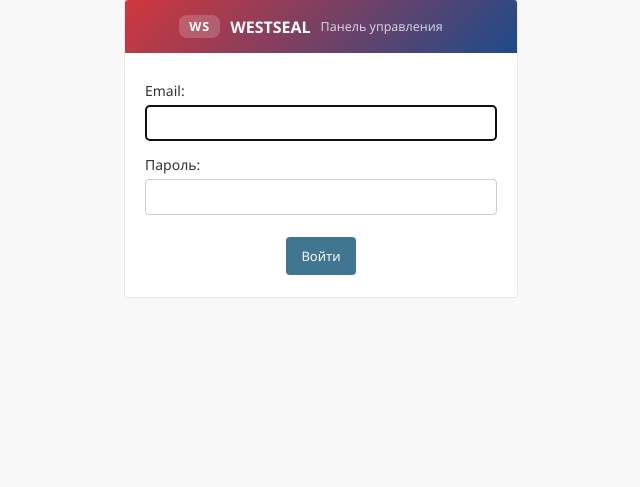
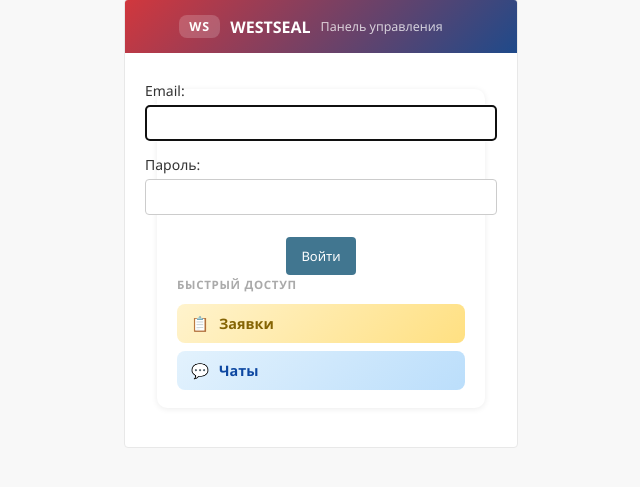
Before and after one commit to ITENCH21/westseal, a Django app: page /admin/login/ in a window 1280 px wide. Shown: the part 101-588 px from the top of the page, without its empty margins (319-959 px from the left). Run offline with Django 5.2, Linux system fonts and the light colour scheme; data comes from the database, SQL or seed files in the repository; data that the repository does not hold is empty; parts of the project's set-up code (start-up, migrations or seed data) failed here and were passed over.

Commit message:
fix: show quick access panel on all admin pages (moved to base_site)

```diff
--- a/templates/admin/base_site.html
+++ b/templates/admin/base_site.html
@@ -17,6 +17,56 @@
 {% endblock %}
 
 {% block nav-global %}{% endblock %}
+
+{% block sidebar %}
+{{ block.super }}
+<div id="ws-quick-access" style="
+  background:#fff;border-radius:10px;padding:18px 20px;
+  box-shadow:0 1px 6px rgba(0,0,0,.08);margin:16px 12px 0;">
+  <h3 style="margin:0 0 12px;font-size:.72rem;color:#aaa;font-weight:700;
+    text-transform:uppercase;letter-spacing:.06em;">Быстрый доступ</h3>
+  <div style="display:flex;flex-direction:column;gap:8px;">
+    <a href="/support/admin-requests/" style="
+      display:flex;align-items:center;gap:10px;padding:10px 14px;
+      background:linear-gradient(135deg,#fff3cd,#ffe082);
+      border-radius:8px;text-decoration:none;color:#856404;
+      font-weight:600;font-size:.9rem;">
+      <span>📋</span>
+      <span>Заявки</span>
+      <span id="ws-req-badge" style="
+        margin-left:auto;background:#d1373d;color:#fff;
+        border-radius:20px;padding:1px 8px;font-size:.75rem;
+        font-weight:700;display:none;"></span>
+    </a>
+    <a href="/support/admin-chat/" style="
+      display:flex;align-items:center;gap:10px;padding:10px 14px;
+      background:linear-gradient(135deg,#e3f2fd,#bbdefb);
+      border-radius:8px;text-decoration:none;color:#0d47a1;
+      font-weight:600;font-size:.9rem;">
+      <span>💬</span>
+      <span>Чаты</span>
+      <span id="ws-chat-badge" style="
+        margin-left:auto;background:#d1373d;color:#fff;
+        border-radius:20px;padding:1px 8px;font-size:.75rem;
+        font-weight:700;display:none;"></span>
+    </a>
+  </div>
+</div>
+<script>
+(function () {
+  fetch('/support/admin-counts/', { credentials: 'same-origin' })
+    .then(r => r.ok ? r.json() : null)
+    .then(d => {
+      if (!d) return;
+      const rb = document.getElementById('ws-req-badge');
+      const cb = document.getElementById('ws-chat-badge');
+      if (d.requests_new && rb) { rb.textContent = d.requests_new; rb.style.display = 'inline-block'; }
+      if (d.chats_new    && cb) { cb.textContent = d.chats_new;    cb.style.display = 'inline-block'; }
+    })
+    .catch(() => {});
+})();
+</script>
+{% endblock %}
 
 {% block extrahead %}
 {{ block.super }}
```
Also changed, not shown: templates/admin/index.html (+0 -51 lines).
